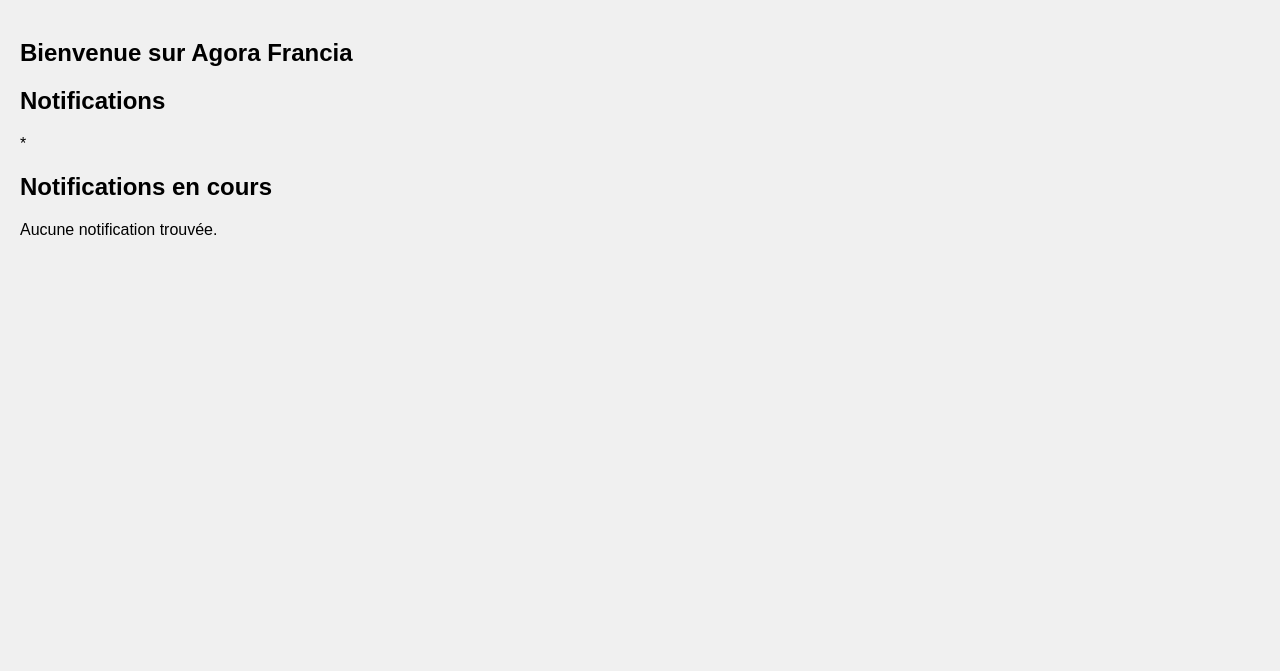
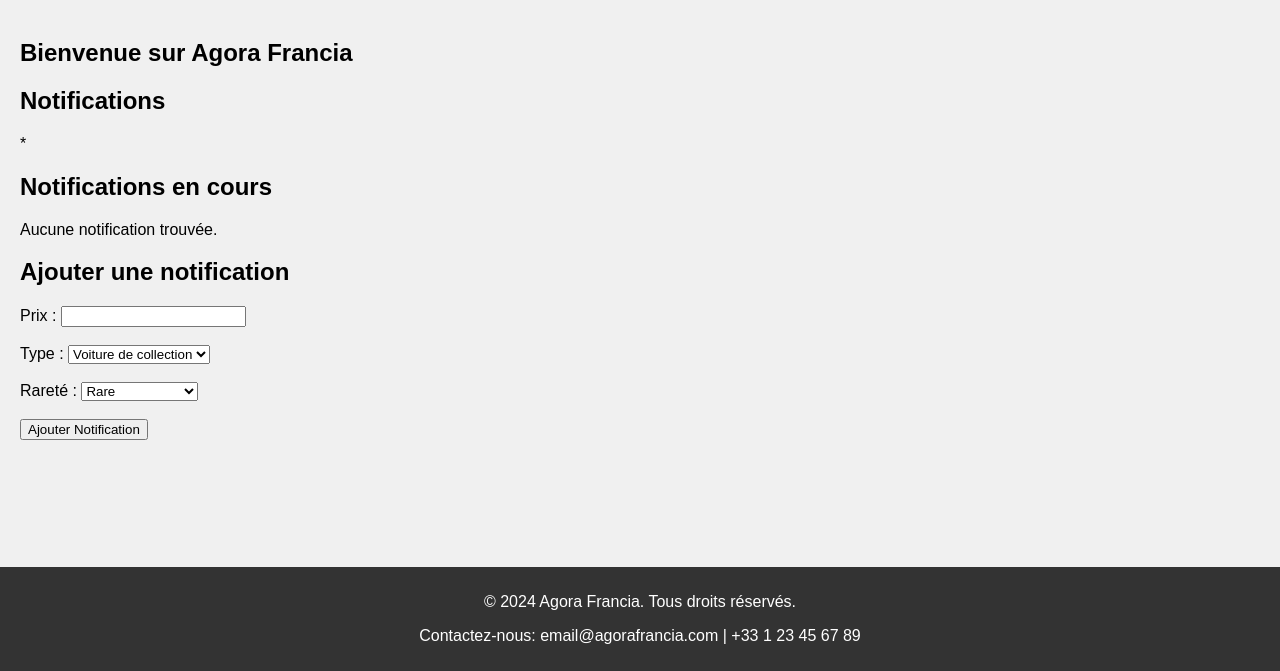
Before and after one commit to Brinjarthur/ING2TD2GRP100_AGORA, a PHP site: page /notification.php in a window 1280 px wide. Shown: the part 129-800 px from the top of the page. Run offline with PHP 8.4, Linux system fonts and the light colour scheme; a user stored in the database is signed in; data that the repository does not hold is empty.

Commit message:
Update notification.php

```diff
--- a/notification.php
+++ b/notification.php
@@ -86,6 +86,36 @@
 
             $db_handle->close();
             ?>
+            <h2>Ajouter une notification</h2>
+            <form method="post" action="traitement_notification.php">
+                <!-- Champ caché pour l'ID utilisateur -->
+                <input type="hidden" id="id_utilisateur" name="id_utilisateur" value="<?php echo $_SESSION['id_utilisateur']; ?>">
 
+                <label for="prix">Prix :</label>
+                <input type="text" id="prix" name="prix" required><br><br>
+
+                <label for="type">Type :</label>
+                <select id="type" name="type" required>
+                    <option value="voiture de collection">Voiture de collection</option>
+                    <option value="voiture">Voiture</option>
+                    <option value="voiture de sport">Voiture de sport</option>
+                </select><br><br>
+
+                <label for="rarete">Rareté :</label>
+                <select id="rarete" name="rarete" required>
+                    <option value="rare">Rare</option>
+                    <option value="regulier">Régulier</option>
+                    <option value="haut_de_gamme">Haut de gamme</option>
+                </select><br><br>
+
+                <button type="submit" name="submit">Ajouter Notification</button>
+            </form>
+
+        </section>
+        <footer class="footer">
+            <p>© 2024 Agora Francia. Tous droits réservés.</p>
+            <p>Contactez-nous: email@agorafrancia.com | +33 1 23 45 67 89</p>
+        </footer>
+    </div>
 </body>
 </html>
```
